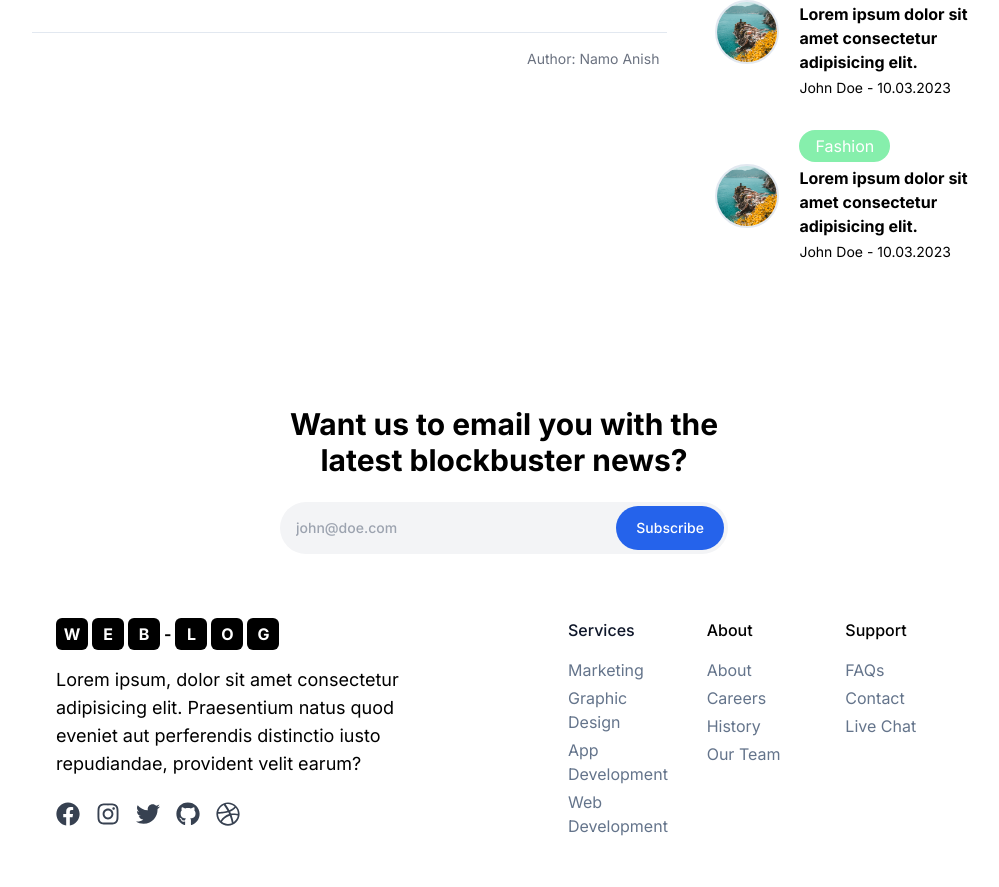
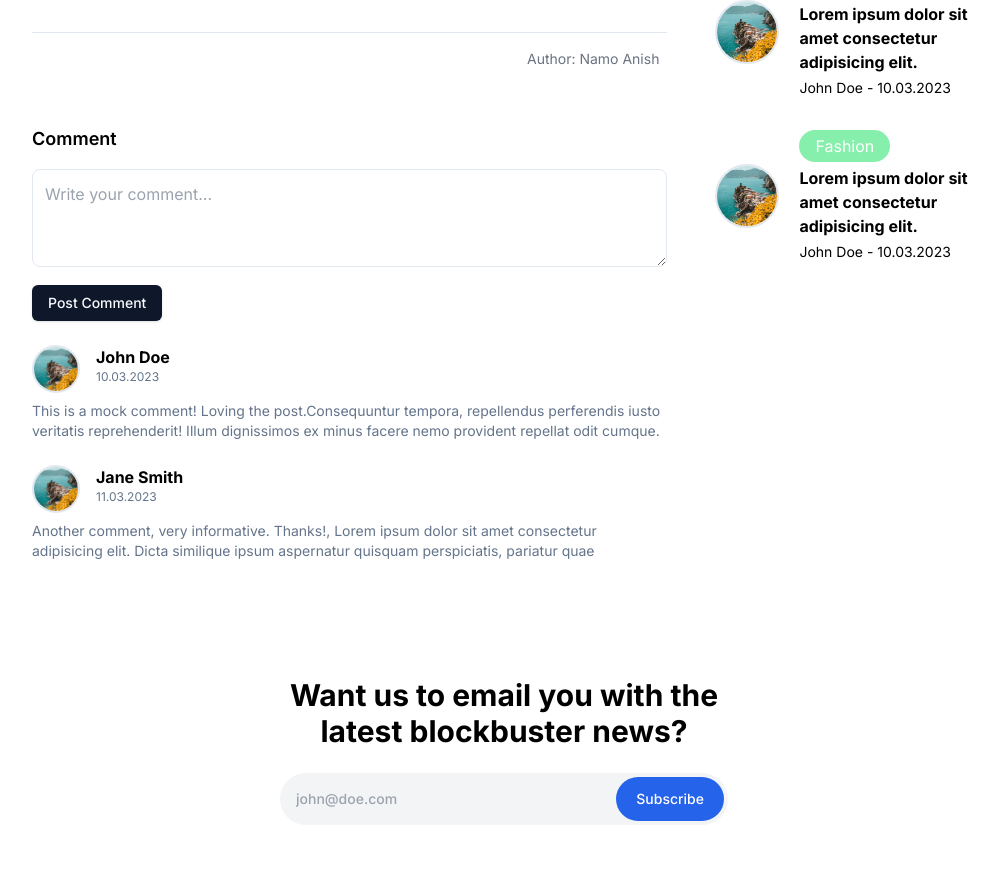
Before and after one commit to tharuAnish/Web-log, a Next.js app: page /blog/1 in a window 1280 px wide. Shown: the part 1547-2434 px from the top of the page, without its empty margins (136-1135 px from the left). Built offline with nearby package versions, Linux system fonts and the light colour scheme.

Commit message:
comments added to the blog

```diff
--- a/src/components/blog/Blog.jsx
+++ b/src/components/blog/Blog.jsx
@@ -1,6 +1,7 @@
 import Image from "next/image"
 import { FaTags } from "react-icons/fa6"
 import { MdDateRange } from "react-icons/md"
+import Comments from "../comments/Comments"
 
 export default function Blog() {
   return (
@@ -86,6 +87,7 @@ export default function Blog() {
           Author: Namo Anish
         </p>
       </div>
+      <Comments />
     </main>
   )
 }
--- /dev/null
+++ b/src/components/comments/Comments.jsx
@@ -0,0 +1,101 @@
+"use client"
+
+import { useState } from "react"
+import Image from "next/image"
+import Link from "next/link"
+import { Button } from "../ui/button"
+
+export default function CommentSection() {
+  const [comments, setComments] = useState([
+    {
+      id: 1,
+      user: "John Doe",
+      date: "10.03.2023",
+      comment:
+        "This is a mock comment! Loving the post.Consequuntur tempora, repellendus perferendis iusto veritatis reprehenderit! Illum dignissimos ex minus facere nemo provident repellat odit cumque.",
+    },
+    {
+      id: 2,
+      user: "Jane Smith",
+      date: "11.03.2023",
+      comment:
+        "Another comment, very informative. Thanks!, Lorem ipsum dolor sit amet consectetur adipisicing elit. Dicta similique ipsum aspernatur quisquam perspiciatis, pariatur quae",
+    },
+  ])
+
+  const [newComment, setNewComment] = useState("")
+
+  const status = "authenticated"
+
+  const handlePostComment = () => {
+    if (newComment.trim() === "") return
+
+    const newCommentObj = {
+      id: comments.length + 1,
+      user: "Mock User", // You can replace this with an actual logged-in user's name.
+      date: new Date().toLocaleDateString(),
+      comment: newComment,
+    }
+
+    setComments([...comments, newCommentObj])
+    setNewComment("")
+  }
+
+  return (
+    <div className=" mt-14 ">
+      {/* Comment Input */}
+      <div className="mb-6">
+        <h2 className="text-lg font-semibold mb-4">Comment</h2>
+        {status === "authenticated" ? (
+          <>
+            <textarea
+              className="w-full p-3 border  rounded-lg focus:outline-none focus:ring-2 focus:ring-muted-foreground"
+              rows="3"
+              placeholder="Write your comment..."
+              value={newComment}
+              onChange={(e) => setNewComment(e.target.value)}
+            />
+            <Button className="mt-3 " onClick={handlePostComment}>
+              Post Comment
+            </Button>
+          </>
+        ) : (
+          <Link href="/login" className="">
+            Login to write a comment
+          </Link>
+        )}
+      </div>
+
+      {/* Display Comments */}
+      <div className="space-y-6">
+        {comments.map((comment) => (
+          <div key={comment.id}>
+            <div className="flex gap-4">
+              <div className="relative shrink-0 w-12 h-12">
+                <Image
+                  src="/p1.jpeg"
+                  alt="Post Image 1"
+                  fill
+                  className="rounded-full  object-cover border-2"
+                />
+              </div>
+              <div className="flex-1">
+                <div className="flex items-center justify-between">
+                  <div>
+                    <h3 className="font-bold">{comment.user}</h3>
+                    <p className="text-xs text-muted-foreground">
+                      {comment.date}
+                    </p>
+                  </div>
+                </div>
+              </div>
+            </div>
+            <p className="mt-2 text-sm text-muted-foreground">
+              {comment.comment}
+            </p>
+          </div>
+        ))}
+      </div>
+    </div>
+  )
+}
```
